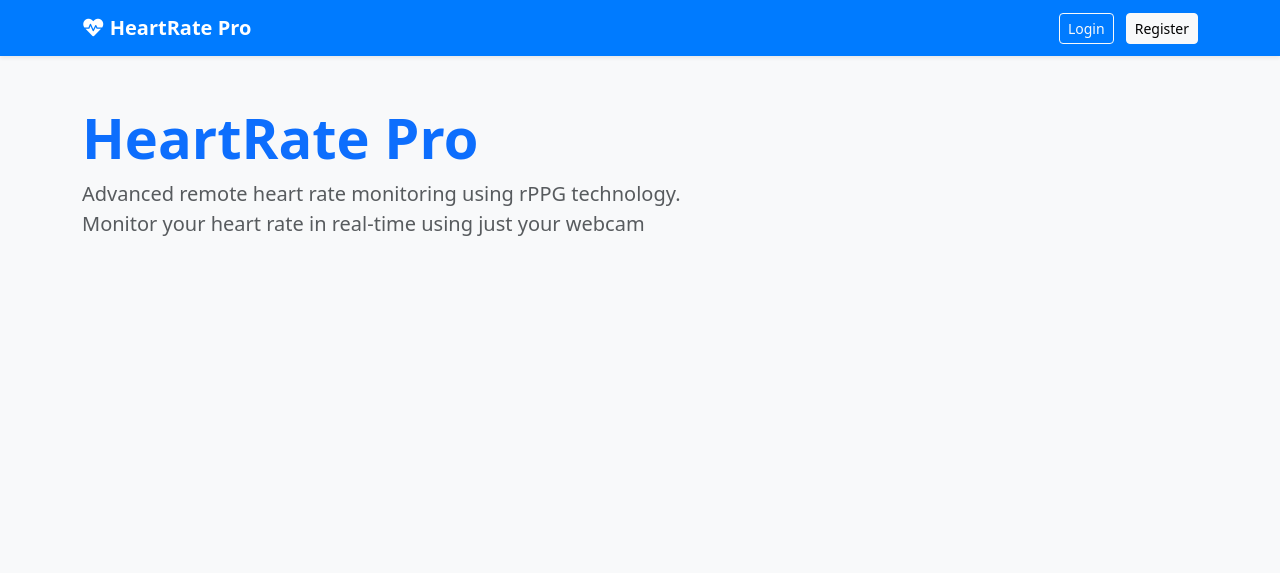
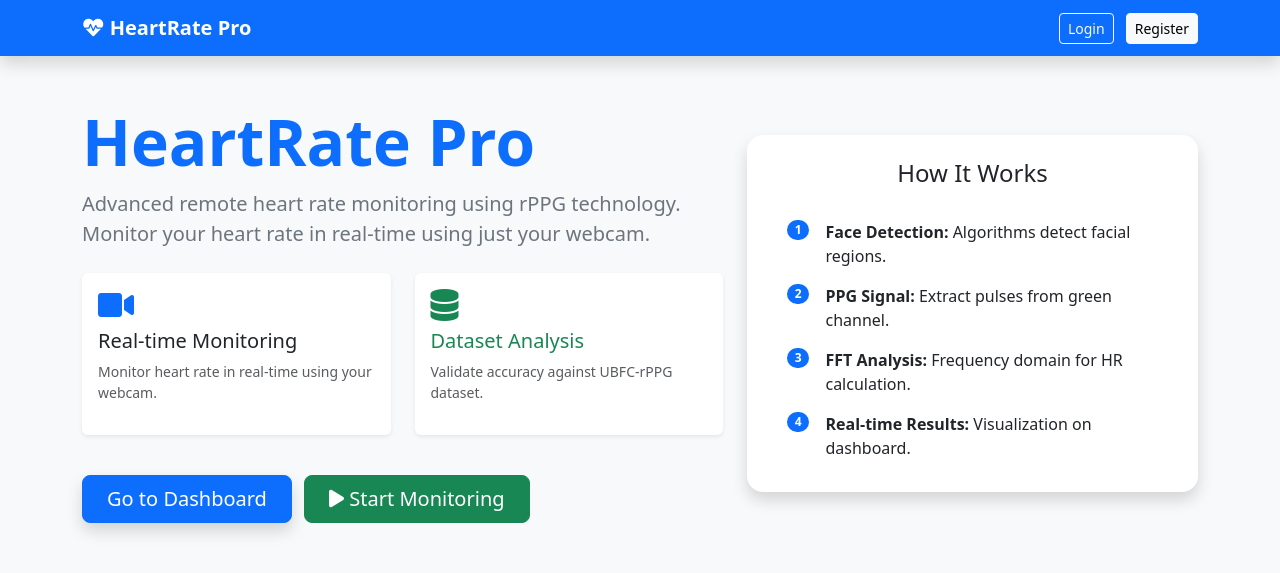
Before and after one commit to Hyihuiowwwii/HeartRate_PBL, a Flask app: page / in a window 1280 px wide. Shown: the top 573 px of the page. Run offline with Flask 3, Linux system fonts and the light colour scheme.

Commit message:
Update index.html

```diff
--- a/templates/index.html
+++ b/templates/index.html
@@ -2,22 +2,17 @@
 <html lang="en">
 <head>
     <meta charset="UTF-8">
-    <meta name="viewport" content="width=device-width, initial-scale=1.0">
     <title>HeartRate Pro - Home</title>
     <link href="https://cdn.jsdelivr.net/npm/bootstrap@5.3.0/dist/css/bootstrap.min.css" rel="stylesheet">
     <link rel="stylesheet" href="https://cdnjs.cloudflare.com/ajax/libs/font-awesome/6.0.0/css/all.min.css">
-    <style>
-        .feature-card:hover { transform: translateY(-5px); transition: 0.3s; }
-        .bg-primary-custom { background-color: #007bff; }
-    </style>
 </head>
 <body class="bg-light">
-    <nav class="navbar navbar-expand-lg navbar-dark bg-primary-custom shadow-sm">
+    <nav class="navbar navbar-expand-lg navbar-dark bg-primary shadow">
         <div class="container">
             <a class="navbar-brand fw-bold" href="#"><i class="fas fa-heartbeat"></i> HeartRate Pro</a>
             <div class="ms-auto">
-                <a class="btn btn-outline-light btn-sm me-2" href="/login">Login</a>
-                <a class="btn btn-light btn-sm" href="/register">Register</a>
+                <button class="btn btn-outline-light btn-sm me-2">Login</button>
+                <button class="btn btn-light btn-sm">Register</button>
             </div>
         </div>
     </nav>
@@ -25,5 +20,55 @@
     <div class="container mt-5">
         <div class="row align-items-center">
             <div class="col-md-7">
-                <h1 class="display-4 fw-bold text-primary">HeartRate Pro</h1>
-                <p class="lead text-muted">Advanced remote heart rate monitoring using rPPG technology. Monitor your heart rate in real-time using just your webcam
+                <h1 class="display-3 fw-bold text-primary">HeartRate Pro</h1>
+                <p class="lead text-secondary">Advanced remote heart rate monitoring using rPPG technology. Monitor your heart rate in real-time using just your webcam.</p>
+
+                <div class="row mt-4">
+                    <div class="col-md-6 mb-3">
+                        <div class="card shadow-sm border-0 p-3 h-100">
+                            <i class="fas fa-video fa-2x text-primary mb-2"></i>
+                            <h5>Real-time Monitoring</h5>
+                            <p class="small text-muted">Monitor heart rate in real-time using your webcam.</p>
+                        </div>
+                    </div>
+                    <div class="col-md-6 mb-3">
+                        <div class="card shadow-sm border-0 p-3 h-100 text-success">
+                            <i class="fas fa-database fa-2x mb-2"></i>
+                            <h5>Dataset Analysis</h5>
+                            <p class="small text-muted">Validate accuracy against UBFC-rPPG dataset.</p>
+                        </div>
+                    </div>
+                </div>
+                <div class="mt-4">
+                    <a href="/dashboard" class="btn btn-primary btn-lg shadow px-4">Go to Dashboard</a>
+                    <a href="/dashboard" class="btn btn-success btn-lg ms-2 px-4"><i class="fas fa-play"></i> Start Monitoring</a>
+                </div>
+            </div>
+
+            <div class="col-md-5">
+                <div class="bg-white p-4 rounded-4 shadow">
+                    <h4 class="text-center mb-4">How It Works</h4>
+                    <ul class="list-group list-group-flush">
+                        <li class="list-group-item d-flex align-items-start border-0">
+                            <span class="badge bg-primary rounded-pill me-3">1</span>
+                            <div><strong>Face Detection:</strong> Algorithms detect facial regions.</div>
+                        </li>
+                        <li class="list-group-item d-flex align-items-start border-0">
+                            <span class="badge bg-primary rounded-pill me-3">2</span>
+                            <div><strong>PPG Signal:</strong> Extract pulses from green channel.</div>
+                        </li>
+                        <li class="list-group-item d-flex align-items-start border-0">
+                            <span class="badge bg-primary rounded-pill me-3">3</span>
+                            <div><strong>FFT Analysis:</strong> Frequency domain for HR calculation.</div>
+                        </li>
+                        <li class="list-group-item d-flex align-items-start border-0">
+                            <span class="badge bg-primary rounded-pill me-3">4</span>
+                            <div><strong>Real-time Results:</strong> Visualization on dashboard.</div>
+                        </li>
+                    </ul>
+                </div>
+            </div>
+        </div>
+    </div>
+</body>
+</html>
```
